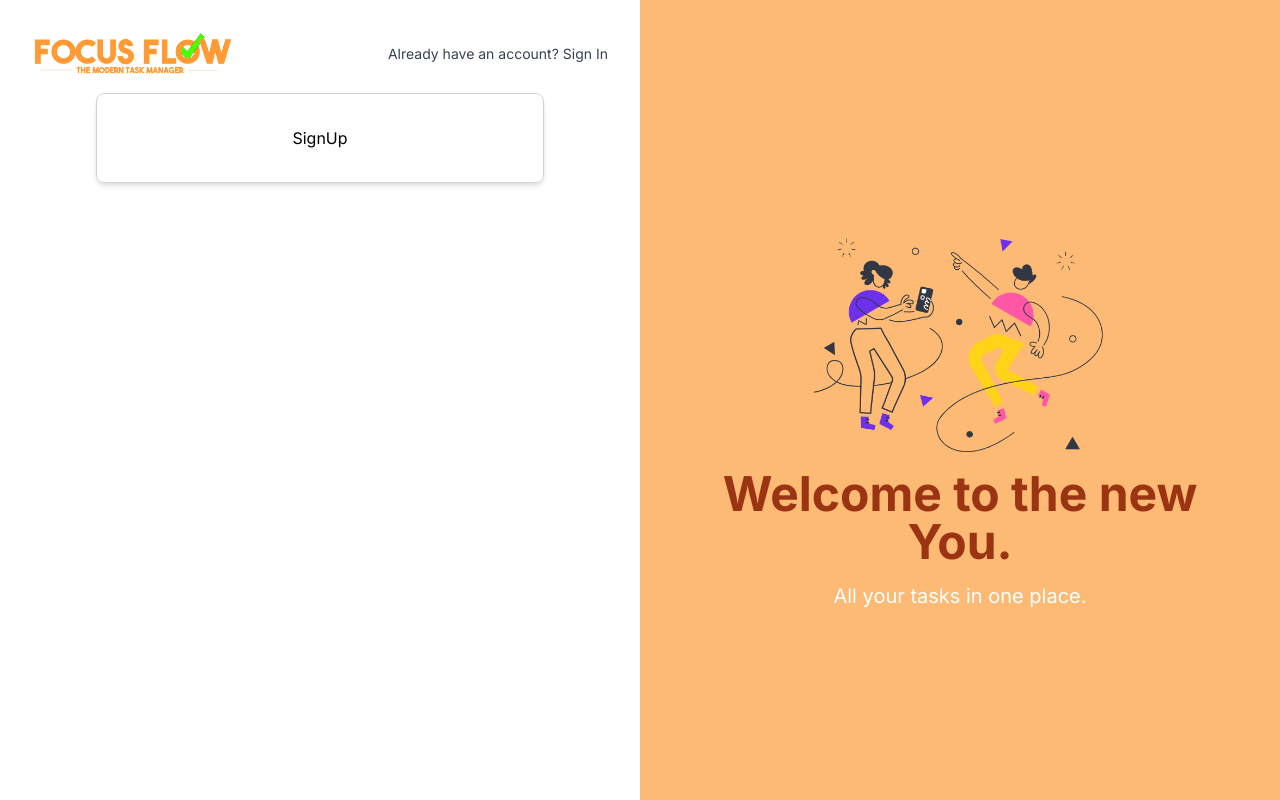
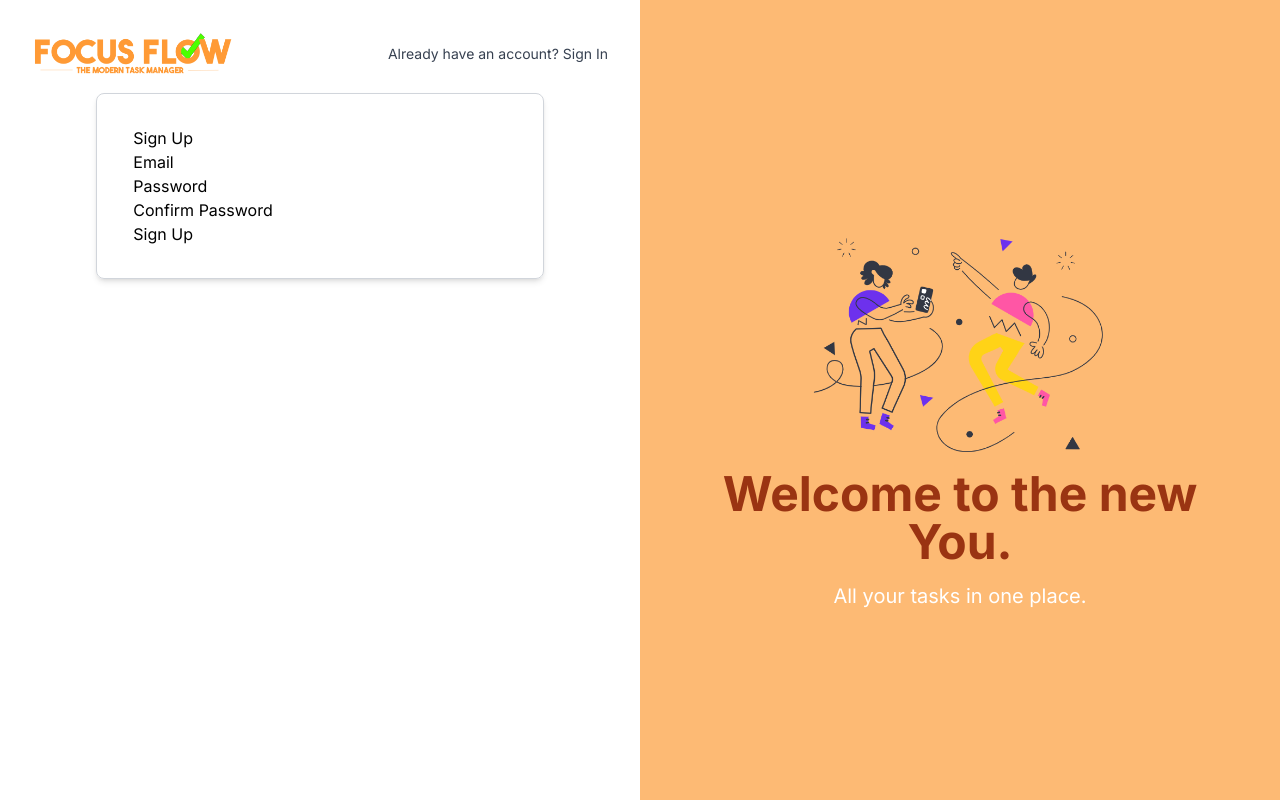
Before and after one commit to colintle/FocusFlow, a Next.js app in the folder focus-flow/: page / in a window 1280 px wide. Built offline with nearby package versions, Linux system fonts and the light colour scheme.

Commit message:
Updated SignUp.tsx

```diff
--- a/focus-flow/src/app/components/SignUp.tsx
+++ b/focus-flow/src/app/components/SignUp.tsx
@@ -1,7 +1,47 @@
+import React, { useState } from 'react';
+
 function SignUp() {
+    const [email, setEmail] = useState('');
+    const [password, setPassword] = useState('');
+    const [confirmPassword, setConfirmPassword] = useState('');
+
+    const handleSignUp = () => {
+        // You can add your sign-up logic here.
+        // For simplicity, we're just printing the entered email and password.
+        console.log('Email:', email);
+        console.log('Password:', password);
+        console.log('Confirm Password:', confirmPassword);
+    };
+
     return (
         <div>
-            SignUp
+            <div>
+               Sign Up
+            </div>
+            <div>
+                <label htmlFor="signupEmail">Email</label>
+                <input
+                    type="text"
+                    id="signupEmail"
+                    value={email}
+                    onChange={(e) => setEmail(e.target.value)}
+                /><br />
+                <label htmlFor="signupPassword">Password</label>
+                <input
+                    type="password"
+                    id="signupPassword"
+                    value={password}
+                    onChange={(e) => setPassword(e.target.value)}
+                /><br />
+                <label htmlFor="confirmPassword">Confirm Password</label>
+                <input
+                    type="password"
+                    id="confirmPassword"
+                    value={confirmPassword}
+                    onChange={(e) => setConfirmPassword(e.target.value)}
+                /><br />
+                <button onClick={handleSignUp}>Sign Up</button>
+            </div>
         </div>
     );
 }
```
